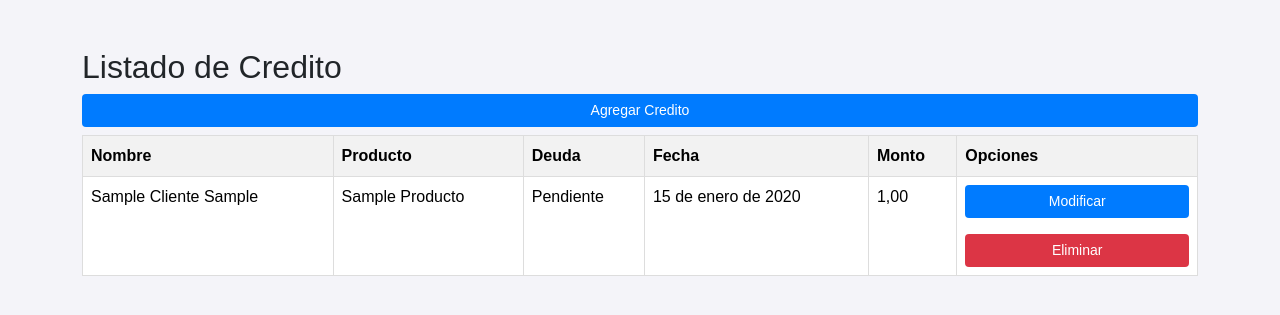
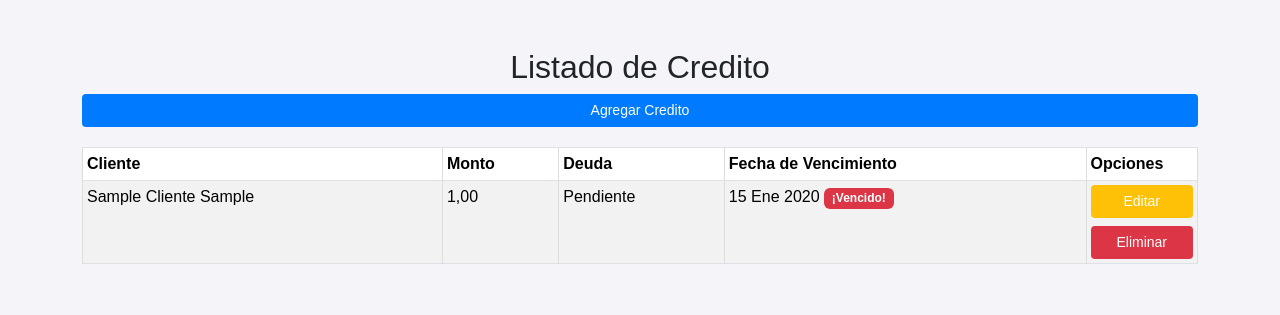
Before and after one commit to fernandtw/sistemaInventario-ing, a Django app: page /creditos/listar-creditos/ in a window 1280 px wide. Shown: the part 76-391 px from the top of the page. Run offline with Django 5.2, Linux system fonts and the light colour scheme; tables that the repository leaves empty hold one stand-in row (values such as "Sample post"); some libraries are stand-ins or nearby versions.

Commit message:
alertas de vencimiento hechas

```diff
--- a/creditosApp/models.py
+++ b/creditosApp/models.py
@@ -9,15 +9,27 @@ class Credito(models.Model):
         PAGADA = 'Pagada', 'Pagada'
         CANCELADA = 'Cancelada', 'Cancelada'
 
-    cliente = models.ForeignKey(Cliente, on_delete=models.CASCADE, null=True, blank=True)
-    producto = models.ForeignKey(Producto, on_delete=models.CASCADE,  null=True, blank=True)  # Clave foránea a Producto
+    class PagoChoices(models.TextChoices):
+        NoPago = 'No pagado', 'No pagado'
+        Efectivo = 'Efectivo', 'Efectivo'
+        Tarjeta = 'Tarjeta', 'Tarjeta'
+        Transferencia = 'Transferencia', 'Transferencia'
+
+    cliente = models.ForeignKey(Cliente, on_delete=models.CASCADE)
+    producto = models.ForeignKey(Producto, on_delete=models.CASCADE, null=True, blank=True)
     deuda = models.CharField(
-        max_length=10,  # Longitud suficiente para las opciones de texto
+        max_length=10,
         choices=DeudaChoices.choices,
-        default=DeudaChoices.PENDIENTE,  # Valor por defecto opcional
+        default=DeudaChoices.PENDIENTE,
     )
-    fecha = models.DateTimeField()
+    fecha = models.DateField()
+    fecha_vencimiento = models.DateField(null=True, blank=True)
     monto = models.DecimalField(max_digits=10, decimal_places=2)
+    metodo_pago = models.CharField(
+        max_length=50,
+        choices=PagoChoices.choices,
+        default=PagoChoices.NoPago,
+    )
 
     def __str__(self):
-        return f"{self.nombre} - {self.deuda}"
+        return f"{self.cliente} - {self.monto} - {self.deuda}"
--- a/creditosApp/views.py
+++ b/creditosApp/views.py
@@ -1,5 +1,6 @@
 from django.shortcuts import render, redirect, get_object_or_404
 from .forms import CreditoForm, Credito
+from django.utils.timezone import now
 
 
 # Create your views here.
@@ -24,12 +25,12 @@ def agregar_credito(request):
 
 def listar_credito(request):
     creditos = Credito.objects.all()
+    hoy = now().date()
 
-    data ={
-        'creditos': creditos
-    }
+    for credito in creditos:
+        credito.dias_restantes = (credito.fecha_vencimiento - hoy).days
 
-    return render(request, 'creditos/listar_credito.html', data)
+    return render(request, 'creditos/listar_credito.html', {'creditos': creditos})
 
 
 
--- a/static/css/style.css
+++ b/static/css/style.css
@@ -167,3 +167,7 @@ tr:nth-child(even) {
     background-color: #dc3545;
     color: white;
 }
+
+h1, h2{
+    text-align: center;
+}
--- a/templates/creditos/listar_credito.html
+++ b/templates/creditos/listar_credito.html
@@ -5,37 +5,46 @@
 
 
 <div class="card-body">
-    <h2>Listado de Credito </h2>
+    <h2 class="text-center">Listado de Credito </h2>
     <a href="{% url 'creditos:agregar_credito' %}" class="btn btn-outline-success btn-sm">
         Agregar Credito
     </a>
 
-    <table  class="table table-striped table-hover table-responsive-sm my-2">
+    <table class="table table-striped table-bordered table-sm">
+        <thead>
             <tr>
-            <th>Nombre</th>
-            <th>Producto</th>
+                <th>Cliente</th>
+                <th>Monto</th>
                 <th>Deuda</th>
-            <th>Fecha</th>
-            <th>Monto</th>
+                <th>Fecha de Vencimiento</th>
                 <th>Opciones</th>
             </tr>
+        </thead>
+        <tbody>
             {% for credito in creditos %}
-
             <tr>
                 <td>{{ credito.cliente | title }}</td>
-            <td>{{ credito.producto | title }}</td>
-            <td>{{ credito.deuda | intcomma  }}</td>
-            <td>{{ credito.fecha | date }}</td>
                 <td>{{ credito.monto | intcomma }}</td>
+                <td>{{ credito.deuda }}</td>
                 <td>
-                <a href="{% url 'creditos:modificar_credito' credito.id %}" class="btn btn-info btn-sm mb-3">Modificar</a>
+                    {{ credito.fecha_vencimiento | date:"d M Y" }}
+                    {% if credito.dias_restantes <= 7 and credito.dias_restantes > 0 %}
+                        <span class="badge bg-warning text-dark">¡Quedan {{ credito.dias_restantes }} días!</span>
+                    {% elif credito.dias_restantes <= 0 %}
+                        <span class="badge bg-danger">¡Vencido!</span>
+                    {% endif %}
+                </td>
+                <td style="width: 10%;">
+                    <div class="d-grid gap-2 d-md-block">
+                        <a href="{% url 'creditos:modificar_credito' credito.id %}" class="btn btn-warning btn-sm mb-2">Editar</a>
                         <a href="{% url 'creditos:eliminar_credito' credito.id %}" class="btn btn-danger btn-sm">Eliminar</a>
+                    </div>
                 </td>
-
-
             </tr>
             {% endfor %}
+        </tbody>
     </table>
+
 
 </div>
 
--- a/templates/registration/login.html
+++ b/templates/registration/login.html
@@ -14,7 +14,7 @@
         <form method="post">
             {% csrf_token %}
             <img class="mb-4" src="{% static 'images/icono.png' %}" alt="Logo" width="72" height="57">
-            <h1 class="h3 mb-3 fw-normal">Inicio de Sesión</h1>
+            <h1 class="h3 mb-3 fw-normal text-center">Inicio de Sesión</h1>
 
             <!-- Mostrar mensajes de error de Django messages -->
             {% if messages %}
--- a/templates/registration/registro.html
+++ b/templates/registration/registro.html
@@ -5,7 +5,7 @@
 
 {% block content %}
 <div class="container mt-4">
-    <h2>Registro</h2>
+    <h2 class="text-center">Registro</h2>
     <form method="post">
         {% csrf_token %}
         {{ form | crispy }}
```
Also changed, not shown: creditosApp/forms.py (+7 -1 lines), productos/views.py (+14 -3 lines), templates/productos/listar.html (+10 -5 lines). Lines whose indentation alone changed are shown as unchanged.
